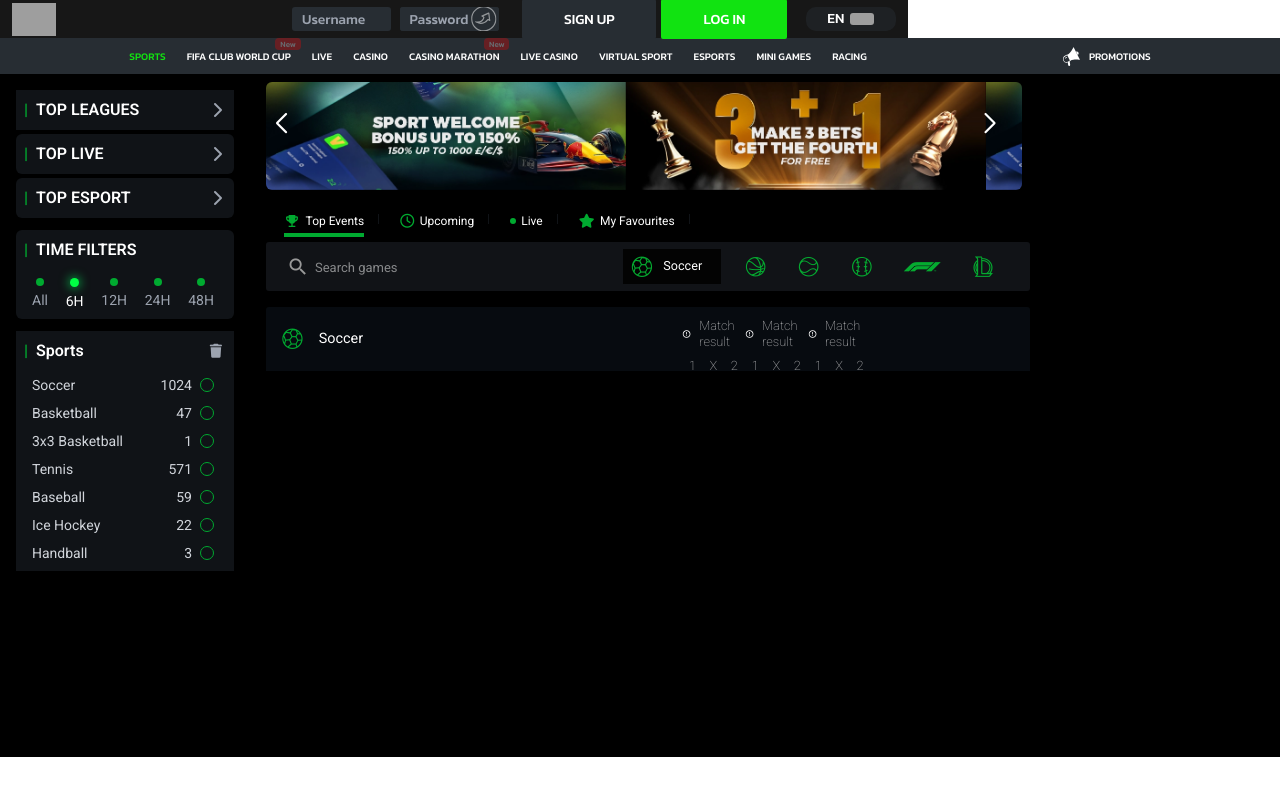
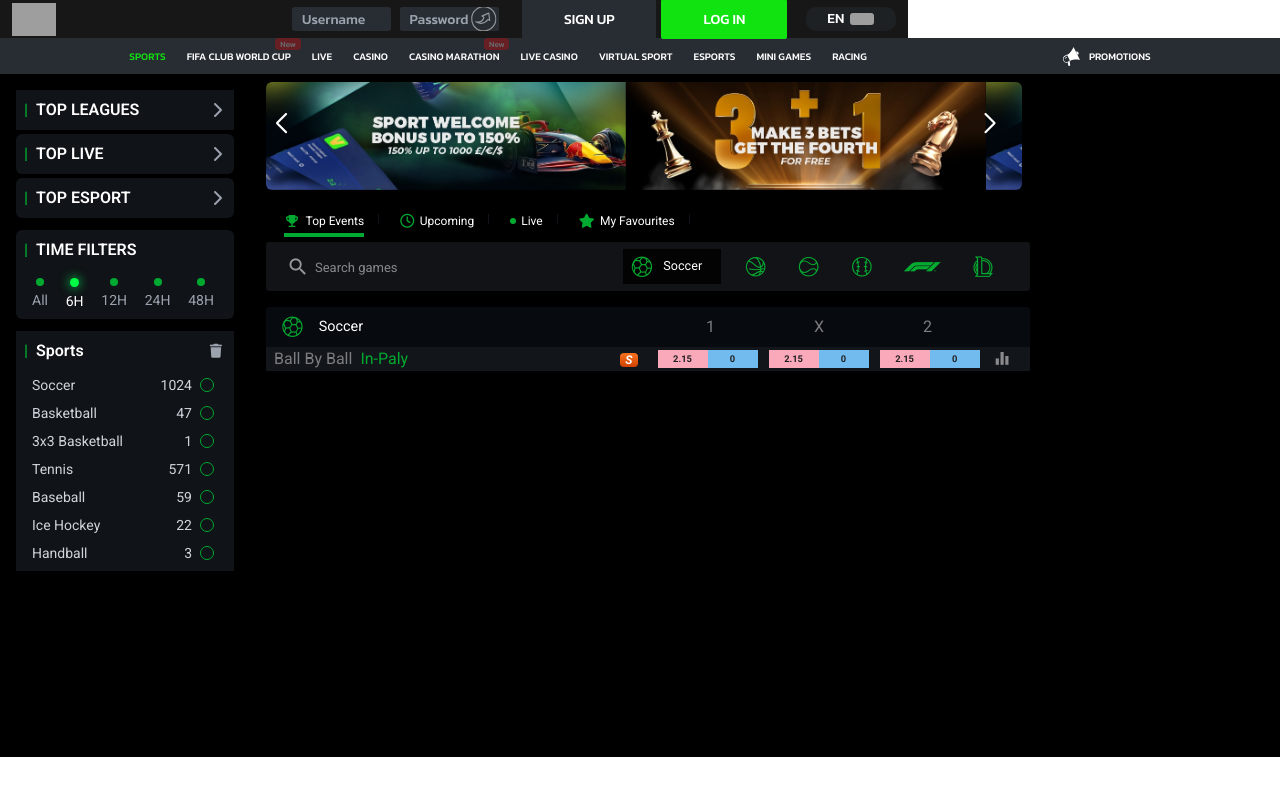
Before and after one commit to faizan99904/FlashExch, an Angular app: page / in a window 1280 px wide. Shown: the top 796 px of the page. Built offline with nearby package versions, Linux system fonts and the light colour scheme; grey boxes are pictures that could not be loaded.

Commit message:
complete  market

```diff
--- a/src/component/market/market.component.css
+++ b/src/component/market/market.component.css
@@ -18,8 +18,55 @@
   }
 }
 
-@media (max-width:820px){
+@media (max-width:819px){
     .top-events{
         @apply hidden
     }
 }
+
+
+.bg-bg_backBtnBgColor {
+    background-image: linear-gradient(115deg,rgba(95,168,238,.9),rgba(144,195,244,.9) 52.26%,rgba(186,221,255,.9) 101.35%);
+    color: white;
+}
+
+.bg-bg_layBtnBgColor {
+    background-image: linear-gradient(245deg,rgba(240,146,173,.9) -0.45%,rgba(252,170,193,.9) 48.62%,rgba(255,208,222,.9) 99.78%);
+    color: white;
+}
+
+.bg-bg_secondary{
+  background-color: white;
+}
+
+.back {
+    background: #72bbef;
+    color: #1e1e1e;
+    padding: 2px 10px;
+    font-weight: 700;
+}
+
+.count {
+    min-width: 50px;
+    display: inline-flex;
+    text-align: center;
+    max-height: 20.5px;
+    font-size: 9.35px;
+}
+
+.lay {
+    background: #faa9ba;
+    color:#1e1e1e;
+    padding: 2px 10px;
+    font-weight: 700;
+}
+
+.game-sportbook {
+    font-weight: 700;
+    padding: 0 5px;
+    background: linear-gradient(180deg,#f26d1c 15%,#d14100 100%);
+    color: #ffffff;
+    font-style: italic;
+    border-radius: 4px;
+    font-size: 12px;
+}
--- a/src/component/market/market.component.html
+++ b/src/component/market/market.component.html
@@ -23,7 +23,7 @@
             <span>Belgium W.</span><span> - </span><span>Italy W.</span>
         </div>
     </div>
-    <div class="header-markets overflow-auto">
+    <!-- <div class="header-markets overflow-auto">
         <div class="w-[260vw]">
             <div class="market float-left w-[63vw] mr-[2vw] mt-[2vw]">
                 <div
@@ -117,71 +117,76 @@
                 </div>
             </div>
         </div>
+    </div> -->
+   <div class="w-full flex items-center mt-[0.56rem] justify-center gap-x-[0.44rem] "><div  class="w-full relative opacity-70 cursor-not-allowed"><div class="undefined w-full rounded-[0.375rem] grid grid-cols-2 text-[13px] text-text_secondary overflow-hidden"><button    class="inline-block  leading-normal relative overflow-hidden  transition duration-150 ease-in-out  h-[35px] col-span-1 w-full flex items-center justify-center bg-bg_backBtnBgColor  h-[2.1875rem] active:opacity-70 flex flex-col items-center justify-center  leading-4  font-bold
+      cursor-pointer
+      active:scale-[98%]
+      " type="button"><span class=" text-[13px]">4.2</span></button><button   class="inline-block  leading-normal relative overflow-hidden  transition duration-150 ease-in-out  h-[35px] col-span-1 w-full flex items-center justify-center bg-bg_layBtnBgColor h-[2.1875rem] active:opacity-70 flex flex-col items-center justify-center leading-4  font-bold
+      cursor-pointer
+      active:scale-[98%]
+      " type="button"><span class="text-[13px]">4.3</span></button></div><div class="absolute top-1/2 z-1 left-1/2 transform -translate-x-1/2 -translate-y-1/2 bg-bg_secondary w-[1.25rem] h-[1.25rem] rounded-full flex items-center justify-center text-text_secondary2 text-[13px] font-semibold">0</div></div><div class="w-full relative opacity-70 cursor-not-allowed"><div class="undefined w-full rounded-[0.375rem] grid grid-cols-2 text-[13px] text-text_secondary overflow-hidden"><button class="inline-block  leading-normal relative overflow-hidden  transition duration-150 ease-in-out  h-[35px] col-span-1 w-full flex items-center justify-center bg-bg_backBtnBgColor  h-[2.1875rem] active:opacity-70 flex flex-col items-center justify-center  leading-4  font-bold
+      cursor-pointer
+      active:scale-[98%]
+      " type="button"><span class=" text-[13px]">55</span></button><button   class="inline-block  leading-normal relative overflow-hidden  transition duration-150 ease-in-out  h-[35px] col-span-1 w-full flex items-center justify-center bg-bg_layBtnBgColor h-[2.1875rem] active:opacity-70 flex flex-col items-center justify-center leading-4  font-bold
+      cursor-pointer
+      active:scale-[98%]
+      " type="button"><span class="text-[13px]">60</span></button></div><div class="absolute top-1/2 z-1 left-1/2 transform -translate-x-1/2 -translate-y-1/2 bg-bg_secondary w-[1.25rem] h-[1.25rem] rounded-full flex items-center justify-center text-text_secondary2 text-[13px] font-semibold">1</div></div><div  class="w-full relative opacity-70 cursor-not-allowed"><div class="undefined w-full rounded-[0.375rem] grid grid-cols-2 text-[13px] text-text_secondary overflow-hidden"><button class="inline-block  leading-normal relative overflow-hidden  transition duration-150 ease-in-out  h-[35px] col-span-1 w-full flex items-center justify-center bg-bg_backBtnBgColor  h-[2.1875rem] active:opacity-70 flex flex-col items-center justify-center  leading-4  font-bold
+      cursor-pointer
+      active:scale-[98%]
+      " type="button"><span class=" text-[13px]">1.34</span></button><button    class="inline-block  leading-normal relative overflow-hidden  transition duration-150 ease-in-out  h-[35px] col-span-1 w-full flex items-center justify-center bg-bg_layBtnBgColor h-[2.1875rem] active:opacity-70 flex flex-col items-center justify-center leading-4  font-bold
+      cursor-pointer
+      active:scale-[98%]
+      " type="button"><span class="text-[13px]">1.35</span></button></div><div class="absolute top-1/2 z-1 left-1/2 transform -translate-x-1/2 -translate-y-1/2 bg-bg_secondary w-[1.25rem] h-[1.25rem] rounded-full flex items-center justify-center text-text_secondary2 text-[13px] font-semibold">2</div></div>
     </div>
 </div>
 
 <div class="top-events mt-[1rem]">
     <div class="prematch-matches relative p-0 border-none">
-        <div
-            class="g-title [border-bottom-left-radius:0] [border-bottom-right-radius:0;] bg-[#070b10] h-[4rem] flex items-center rounded-[3px] leading-[2.5rem]">
+          <div
+            class="g-title [border-bottom-left-radius:0] [border-bottom-right-radius:0;] bg-[#070b10] h-[2.5rem] flex items-center rounded-[3px] leading-[2.5rem]">
             <div
                 class="rect-title bg-[unset] w-[26rem] pl-[1rem] h-[100%] flex items-center text-[.9rem] text-[#fff] truncate">
                 <div sport="soccer" class="sport-icon text-[#00aa30] text-[1.3rem] mr-[1rem]"></div>
                 <div class="title">Soccer</div>
             </div>
-            <div class="market-titles w-[calc(100%-32rem)] h-full text-[.8rem]">
-                <div class="title-desktop">
-                    <div class="market-name relative flex leading-[1rem] items-center justify-center">
-                        <svg xmlns="http://www.w3.org/2000/svg" width="14" height="14" viewBox="0 0 24 24"
-                            class="mr-[.5rem]">
-                            <path fill="none" d="M0 0h24v24H0V0z" />
-                            <path fill="white"
-                                d="M11 15h2v2h-2zm0-8h2v6h-2zm.99-5C6.47 2 2 6.48 2 12s4.47 10 9.99 10C17.52 22 22 17.52 22 12S17.52 2 11.99 2zM12 20c-4.42 0-8-3.58-8-8s3.58-8 8-8 8 3.58 8 8-3.58 8-8 8z" />
-                        </svg>
-                        <span title="Match result truncate "
-                            class="dotted-hidden text-[#9C9D9F] font-[200] text-[.8rem]">Match result</span>
+           <div class="flex justify-end w-full">
+             <div class="flex justify-between w-full max-w-[373px] text-[#7B7D7F] pr-[3rem]">
+                   <span class="flex-auto text-center">1</span>
+                   <span class="flex-auto text-center">X</span>
+                   <span class="flex-auto text-center">2</span>
+            </div>
+           </div>
+        </div>
+          <div class="bg-[#121519]  w-full flex justify-between items-center px-2">
+                 <div class="max-w-[140px]">
+                      <span class="text-[#7B7D7F] mr-2 truncate ">Ball By Ball</span>
+                       <span class="text-[#00A930] truncate">In-Paly</span>
+                 </div>
+                 <div class=" flex items-center ">
+                    <div class="mr-5">
+                        <span class="game-sportbook">S</span>
                     </div>
-                    <div class="pos-names flex justify-center items-center leading-[2rem]">
-                        <span class="whitespace-nowrap text-[#9C9D9F] inline-block w-[3.4rem] text-center">1</span>
-                        <span class="whitespace-nowrap text-[#9C9D9F] inline-block w-[3.4rem] text-center">X</span>
-                        <span class="whitespace-nowrap text-[#9C9D9F] inline-block w-[3.4rem] text-center">2</span>
-                    </div>
-                </div>
+                     <div class="w-full grid grid-cols-3 gap-2">
+                       <div class="flex">
+                         <span class="count lay flex items-center justify-center">2.15</span>
+                          <span class="count back flex items-center justify-center">0</span>
+                       </div>
 
-                <div class="title-desktop">
-                    <div class="market-name relative flex leading-[1rem] items-center justify-center">
-                        <svg xmlns="http://www.w3.org/2000/svg" width="14" height="14" viewBox="0 0 24 24" class="mr-[.5rem]">
-                            <path fill="none" d="M0 0h24v24H0V0z" />
-                            <path fill="white"
-                                d="M11 15h2v2h-2zm0-8h2v6h-2zm.99-5C6.47 2 2 6.48 2 12s4.47 10 9.99 10C17.52 22 22 17.52 22 12S17.52 2 11.99 2zM12 20c-4.42 0-8-3.58-8-8s3.58-8 8-8 8 3.58 8 8-3.58 8-8 8z" />
-                        </svg>
-                        <span title="Match result truncate " class="dotted-hidden text-[#9C9D9F] font-[200] text-[.8rem]">Match
-                            result</span>
-                    </div>
-                    <div class="pos-names flex justify-center items-center leading-[2rem]">
-                        <span class="whitespace-nowrap text-[#9C9D9F] inline-block w-[3.4rem] text-center">1</span>
-                        <span class="whitespace-nowrap text-[#9C9D9F] inline-block w-[3.4rem] text-center">X</span>
-                        <span class="whitespace-nowrap text-[#9C9D9F] inline-block w-[3.4rem] text-center">2</span>
-                    </div>
-                </div>
+                        <div class="flex">
+                         <span class="count lay flex items-center justify-center">2.15</span>
+                          <span class="count back flex items-center justify-center">0</span>
+                       </div>
 
-                <div class="title-desktop">
-                    <div class="market-name relative flex leading-[1rem] items-center justify-center">
-                        <svg xmlns="http://www.w3.org/2000/svg" width="14" height="14" viewBox="0 0 24 24" class="mr-[.5rem]">
-                            <path fill="none" d="M0 0h24v24H0V0z" />
-                            <path fill="white"
-                                d="M11 15h2v2h-2zm0-8h2v6h-2zm.99-5C6.47 2 2 6.48 2 12s4.47 10 9.99 10C17.52 22 22 17.52 22 12S17.52 2 11.99 2zM12 20c-4.42 0-8-3.58-8-8s3.58-8 8-8 8 3.58 8 8-3.58 8-8 8z" />
-                        </svg>
-                        <span title="Match result truncate " class="dotted-hidden text-[#9C9D9F] font-[200] text-[.8rem]">Match
-                            result</span>
-                    </div>
-                    <div class="pos-names flex justify-center items-center leading-[2rem]">
-                        <span class="whitespace-nowrap text-[#9C9D9F] inline-block w-[3.4rem] text-center">1</span>
-                        <span class="whitespace-nowrap text-[#9C9D9F] inline-block w-[3.4rem] text-center">X</span>
-                        <span class="whitespace-nowrap text-[#9C9D9F] inline-block w-[3.4rem] text-center">2</span>
-                    </div>
-                </div>
+                        <div class="flex">
+                         <span class="count lay flex items-center justify-center">2.15</span>
+                          <span class="count back flex items-center justify-center">0</span>
+                       </div>
+                     </div>
+                    <div class="w-[3rem] flex justify-center h-full items-center">
+                        <span  class="material-icons text-[#898A8C] hover:text-[#fff] text-[1.2rem]">equalizer</span>
+                     </div>
+                 </div>
+
             </div>
-        </div>
     </div>
 </div>
```
